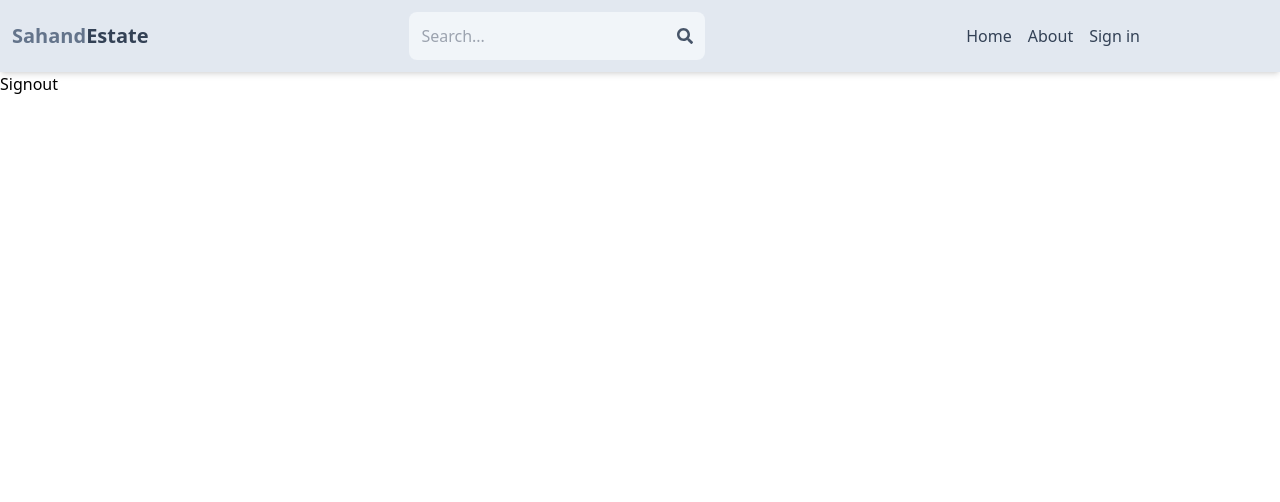
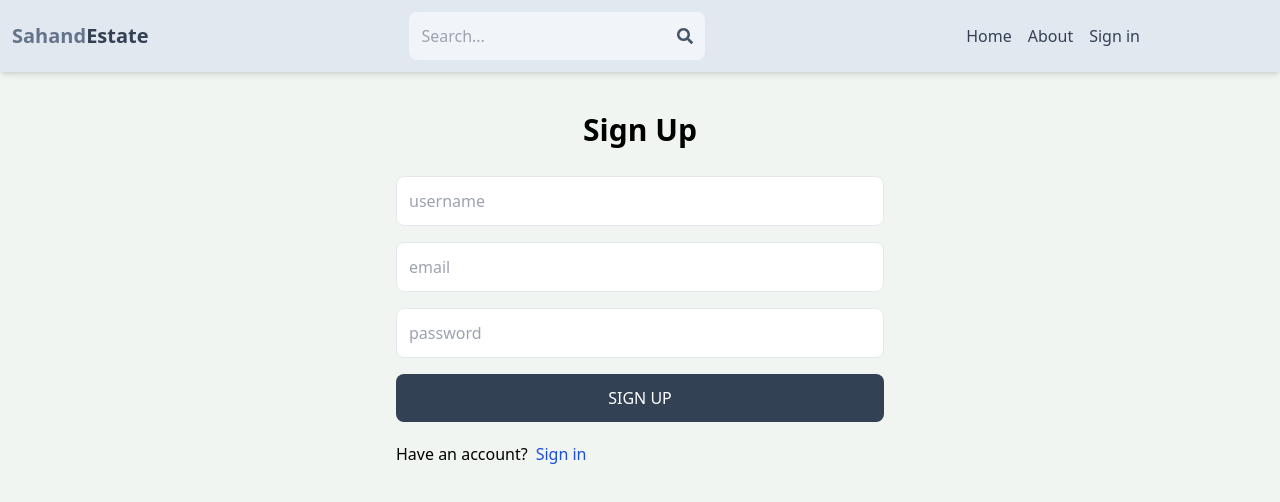
Before and after one commit to Khushisingh60/Mern-estate, a React (Vite) app in the folder frontend/: page /sign-up in a window 1280 px wide. Shown: the top 502 px of the page. Built offline with nearby package versions, Linux system fonts and the light colour scheme.

Commit message:
sign-up page ui

```diff
--- a/frontend/src/Pages/SignOut.jsx
+++ b/frontend/src/Pages/SignOut.jsx
@@ -1,10 +1,23 @@
 
 import React from 'react'
+import { Link } from 'react-router-dom'
 
 export default function SignOut() {
   return (
-    <div>
-      Signout
+    <div className='p-3 max-w-lg mx-auto'>
+      <h1 className='text-3xl  text-center font-semibold my-7'>Sign Up</h1>
+      <form className='flex flex-col gap-4'>
+        <input type="text" placeholder='username' className='border p-3 rounded-lg' id='username'/>
+        <input type="email" placeholder='email' className='border p-3 rounded-lg' id='email'/>
+        <input type="password" placeholder='password' className='border p-3 rounded-lg' id='password'/>
+        <button className='bg-slate-700 text-white p-3 rounded-lg uppercase hover:opacity-95 disabled:opacity-80'>Sign up</button>
+      </form>
+      <div className='flex gap-2 mt-5'>
+        <p>Have an account?</p>
+        <Link to={"/sign-in"}>
+          <span className='text-blue-700'>Sign in</span>
+        </Link>
+      </div>
     </div>
   )
 }
--- a/frontend/src/index.css
+++ b/frontend/src/index.css
@@ -1,3 +1,7 @@
 @tailwind base;
 @tailwind components;
 @tailwind utilities;
+
+body{
+  background-color: rgb(241,245,241);
+}
```
